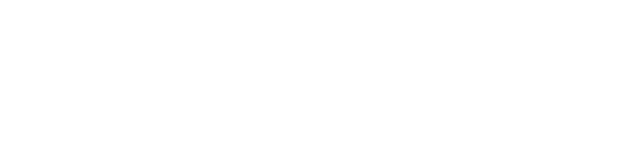
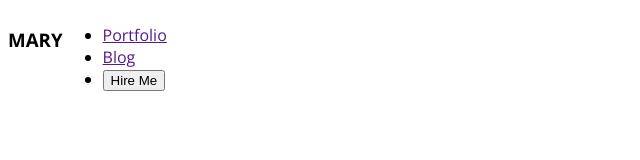
Before and after one commit to lopachak7/Assignment-Task-1, a plain HTML site: page index.html in a window 1280 px wide. Shown: the whole page, without its empty margins (0-640 px from the left). Drawn offline with nearby package versions, Linux system fonts and the light colour scheme.

Commit message:
google font install

```diff
--- a/index.html
+++ b/index.html
@@ -4,9 +4,22 @@
     <meta charset="UTF-8">
     <meta name="viewport" content="width=device-width, initial-scale=1.0">
     <title>developer portfolio</title>
+    <link rel="preconnect" href="https://fonts.googleapis.com">
+<link rel="preconnect" href="https://fonts.gstatic.com" crossorigin>
+<link href="https://fonts.googleapis.com/css2?family=Open+Sans:wght@400;700;800&display=swap" rel="stylesheet">
+    <link rel="stylesheet" href="styles/portfolio.css">
 </head>
 <body>
     <header>
+        <nav>
+            <h3 class="nav titile">MARY</h3>
+            <ul>
+                <li><a href="">Portfolio</a></li>
+                <li><a href="">Blog</a></li>
+                <li><button>Hire Me</button></li>
+
+            </ul>
+        </nav>
 
     </header>
     <main>
--- /dev/null
+++ b/styles/portfolio.css
@@ -0,0 +1,11 @@
+/* common shared style */
+body{
+    font-family: 'Open Sans', sans-serif;
+}
+
+
+
+/* nav related styles */
+nav{
+    display: flex;
+}
```
